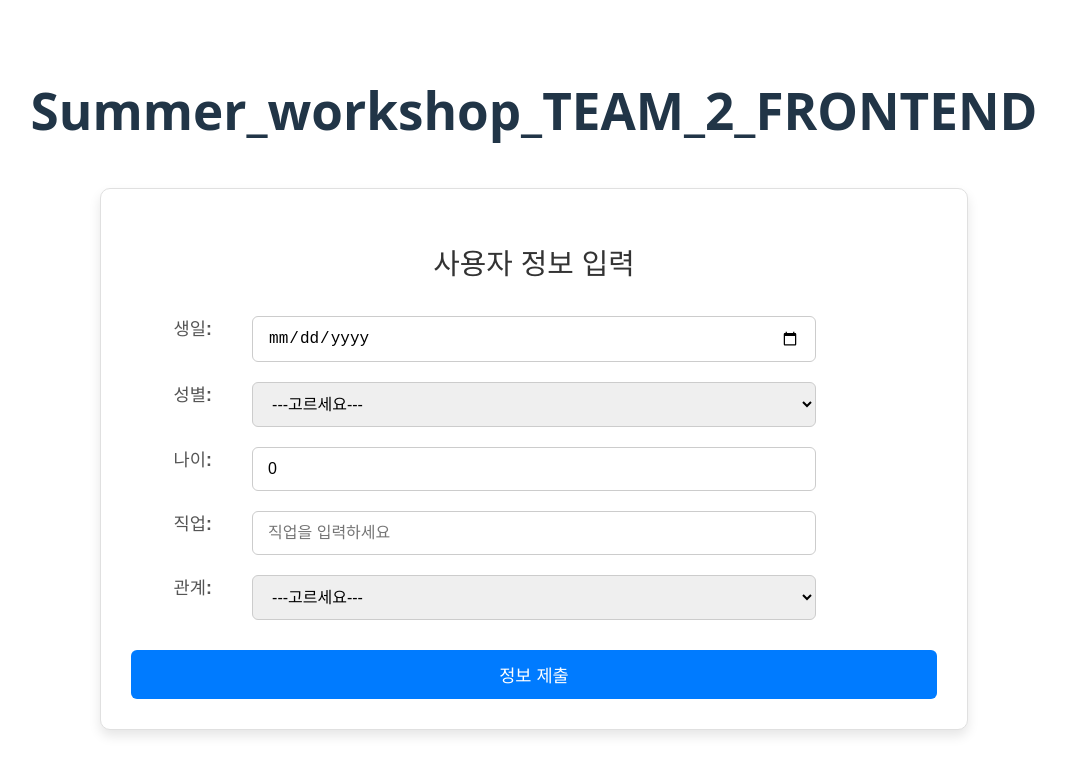
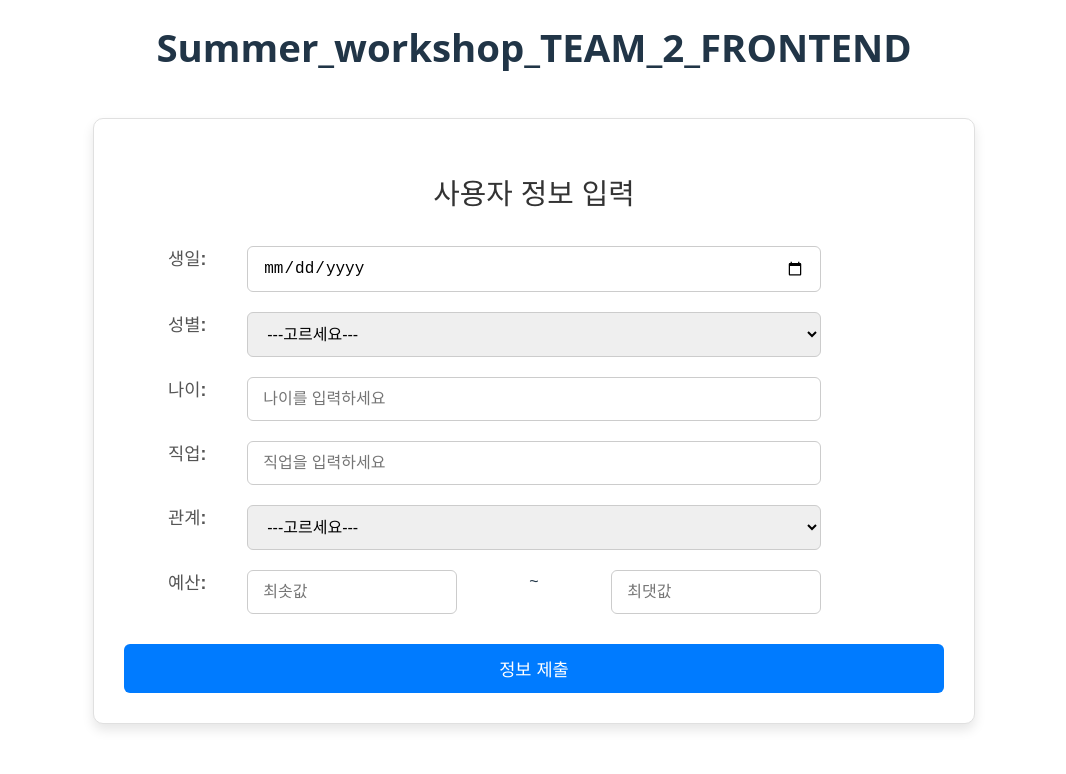
Before and after one commit to Jaram2025/Summer_workshop_TEAM_2_FRONTEND, a React (Vite) app: page / in a window 1280 px wide. Shown: the top 774 px of the page, without its empty margins (106-1172 px from the left). Built offline with nearby package versions, Linux system fonts and the light colour scheme; no server answers.

Commit message:
입력 폼 수정 및 간단한 api 테스트 코드 작성

```diff
--- a/index.html
+++ b/index.html
@@ -1,5 +1,5 @@
 <!doctype html>
-<html lang="en">
+<html lang="en" width="100%">
   <head>
     <meta charset="UTF-8" />
     <meta name="viewport" content="width=device-width, initial-scale=1.0" />
--- a/package.json
+++ b/package.json
@@ -16,6 +16,7 @@
   },
   "devDependencies": {
     "@eslint/js": "^9.30.1",
+    "@types/node": "^24.0.14",
     "@types/react": "^19.1.8",
     "@types/react-dom": "^19.1.6",
     "@vitejs/plugin-react": "^4.6.0",
--- a/src/App.css
+++ b/src/App.css
@@ -1,8 +1,19 @@
 #root {
   max-width: 1280px;
+  width: 80%;
   margin: 0 auto;
   padding: 2rem;
   text-align: center;
+  align-items: center;
+  padding-top: 0px;
+}
+
+.app {
+  text-align: center;
+  margin-top: 50px;
+}
+h1{
+  font-size: 3vw;
 }
 
 .container {
--- a/src/App.tsx
+++ b/src/App.tsx
@@ -1,78 +1,36 @@
 // import { useState } from 'react'
 import { useState } from 'react';
-import axios from 'axios';
 import './App.css';
-import UserForm from './component/UserFrom';
-import type { UserFormData } from './component/UserFrom'
+import UserForm from './component/UserForm';
+import type { UserFormData } from "./type/type";
+import ApiManager from './api/api';
+import ResultForm from "./component/ResultForm.tsx";
 
-interface ApiResponse {
-  message: string;
-  status: 'success' | 'error'; // 응답 상태를 명확히
-  data?: UserFormData; // 선택적으로 추가 데이터를 받을 수 있음
-}
 
-function App() {
-  // 2. API 호출 중 로딩 상태를 관리합니다. (버튼 비활성화 등에 사용)
-  const [isLoading, setIsLoading] = useState<boolean>(false);
-  // 3. API 응답 메시지를 저장할 상태입니다.
-  const [apiMessage, setApiMessage] = useState<string | null>(null);
-  // 4. API 응답의 성공/실패 상태를 저장할 상태입니다.
-  const [apiStatus, setApiStatus] = useState<'success' | 'error' | null>(null);
+
+export default function App() {
+  const apiManager = new ApiManager();
 
   const [receivedFormData, setReceivedFormData] = useState<UserFormData | null>(null);
-
-  const [resultData, setResultData] = useState<string | null>(null);
+  //const [resultData, setResultData] = useState<string | null>(null);
 
   const handleUserFormSubmit = async (data: UserFormData): Promise<void> => {
     setReceivedFormData(data);
-    const API_URL = 'https://jsonplaceholder.typicode.com/posts';
-    try {
-        console.log('App.tsx: API로 전송할 데이터:', data);
-        const response = await axios.post<UserFormData>(API_URL, data);
 
-        console.log('App.tsx: API 응답 데이터:', response.data, typeof response.data);
-
-        setResultData(response.data.birthday);
-
-        setApiMessage('사용자 정보가 성공적으로 제출되었습니다!');
-        setApiStatus('success');
-
-      } catch (error) {
-        if (axios.isAxiosError(error)) {
-          console.error('App.tsx: API 요청 오류:', error.message);
-          const errorMessage = error.response?.data?.message || '서버와 통신 중 오류가 발생했습니다.';
-          setApiMessage(errorMessage);
-          setApiStatus('error');
-        } else {
-          console.error('App.tsx: 예상치 못한 오류:', error);
-          setApiMessage('예상치 못한 오류가 발생했습니다.');
-          setApiStatus('error');
-        }
-      } finally {
-        setIsLoading(false);
-      }
+    const [_, err] = await apiManager.post(data);
+    if(err != null){
+      //setResultData("ok");
+    }
   };
   return (
     <>
-      <div className="App" style={{ textAlign: 'center', marginTop: '50px' }}>
+      <div className="App">
         <h1>Summer_workshop_TEAM_2_FRONTEND</h1>
           <UserForm onSubmit={handleUserFormSubmit} />
-            {receivedFormData && (
-              <div className={"container"}>
-                {/* <div className="receivedData">
-                  <h3>App.tsx에서 받은 데이터:</h3>
-                  <p>생일: <span>{receivedFormData.birthday}</span></p>
-                  <p>성별: <span>{receivedFormData.gender}</span></p>
-                  <p>나이: <span>{receivedFormData.age}</span></p>
-                  <p>직업: <span>{receivedFormData.job}</span></p>
-                  <p>관계: <span>{receivedFormData.relationship}</span></p>
-                </div> */}
-                <span>{resultData}</span>
-              </div>
+          {receivedFormData && (
+              <><ResultForm/></>
           )}
       </div>
     </>
-  )
+  );
 }
-
-export default App
--- /dev/null
+++ b/src/api/api.ts
@@ -0,0 +1,45 @@
+import axios from 'axios';
+import type { Result, UserFormData } from '../type/type';
+
+// interface ApiRequest {
+//
+// }
+
+interface ApiResponse {
+  message: string;
+  status: 'success' | 'error';
+  data?: UserFormData;
+}
+
+export default class ApiManager {
+    API_URL: string = import.meta.env.VITE_MOCK_SERVER_URL;
+
+    async post(data: UserFormData): Promise<Result<ApiResponse, Error>>{
+
+        const result: ApiResponse = {message: "ok", status: "success"};
+        console.log('App.tsx: API로 전송할 데이터:', data);
+
+        const response = await axios.post<UserFormData>(this.API_URL, data);
+
+        console.log('App.tsx: API 응답 데이터:', response.data, JSON.stringify(response.data));
+
+        return [result, null];
+    }
+}
+
+    //   }
+
+    //   } catch (error) {
+    //     if (axios.isAxiosError(error)) {
+    //       console.error('App.tsx: API 요청 오류:', error.message);
+    //       const errorMessage = error.response?.data?.message || '서버와 통신 중 오류가 발생했습니다.';
+    //       setApiMessage(errorMessage);
+    //       setApiStatus('error');
+    //     } else {
+    //       console.error('App.tsx: 예상치 못한 오류:', error);
+    //       setApiMessage('예상치 못한 오류가 발생했습니다.');
+    //       setApiStatus('error');
+    //     }
+    //   } finally {
+    //     setIsLoading(false);
+    //   }
--- a/src/component/MainBox.tsx
+++ b/src/component/MainBox.tsx
@@ -1,10 +1,6 @@
 import React from 'react';
 
-// 'React.FC'는 "React Functional Component"의 약자로,
-// 이 함수가 React 컴포넌트임을 명시하고 기본적인 props 타입(children 등)을 제공합니다.
 const HelloWorld: React.FC = () => {
-  // 컴포넌트는 JSX(JavaScript XML)를 반환합니다.
-  // JSX는 HTML과 매우 유사하게 생겼으며, React가 UI를 렌더링하는 방식을 정의합니다.
   return (
     <div>
       <h1>Hello, World!</h1>
@@ -12,5 +8,4 @@ const HelloWorld: React.FC = () => {
   );
 };
 
-// 이 컴포넌트를 다른 파일에서 임포트하여 사용할 수 있도록 내보냅니다.
 export default HelloWorld;
--- /dev/null
+++ b/src/component/ResultForm.tsx
@@ -0,0 +1,11 @@
+import React from 'react';
+
+const ResultForm: React.FC = () => {
+    return (
+        <div  className={"container"}>
+            <h1>Hello, World!</h1>
+        </div>
+    );
+};
+
+export default ResultForm;
--- a/src/component/UserForm.module.css
+++ b/src/component/UserForm.module.css
@@ -43,7 +43,6 @@
   }
 
   .inputField {
-    width: 100%;
     padding: 12px 15px;
     border: 1px solid #ccc;
     border-radius: 6px;
@@ -56,6 +55,32 @@
     -webkit-appearance: none; /* 기본 스피너 모양 제거 */
     margin: 0; /* 일부 브라우저에서 마진이 남는 것을 방지 */
   }
+  }
+
+.budgetInputField {
+    width: 40%;
+    padding: 12px 15px;
+    border: 1px solid #ccc;
+    border-radius: 6px;
+    font-size: 1rem;
+    box-sizing: border-box;
+
+    &::-webkit-outer-spin-button,
+    &::-webkit-inner-spin-button {
+        -webkit-appearance: none; /* 기본 스피너 모양 제거 */
+        margin: 0; /* 일부 브라우저에서 마진이 남는 것을 방지 */
+    }
+}
+
+  .budgetField{
+      width: 70%;
+      display: flex;
+      border: none;
+  }
+
+  .budgetInputSpan{
+      width: 30%;
+      padding: 0;
   }
 
   .inputField:focus {
--- a/src/component/UserFrom.tsx
+++ b/src/component/UserForm.tsx
@@ -2,44 +2,27 @@
 
 import React, { useState } from 'react';
 import styles from './UserForm.module.css';
-
-// UserForm 컴포넌트가 부모에게 전달할 데이터의 타입을 정의합니다.
-export interface UserFormData {
-    birthday: string;
-    gender: string;
-    age: number;
-    job: string;
-    relationship: string;
-}
-
-// UserForm 컴포넌트가 부모로부터 받을 props의 타입을 정의합니다.
+import type { UserFormData } from '../type/type';
 interface UserFormProps {
-    onSubmit: (data: UserFormData) => void; // UserFormData 객체를 인자로 받는 함수
+    onSubmit: (data: UserFormData) => void;
 }
 
 const UserForm: React.FC<UserFormProps> = ({ onSubmit }) => {
     const [birthday, setBirthday] = useState<string>('');
-    const [gender, setGeder] = useState<string>('');
+    const [gender, setGender] = useState<string>('');
     const [age, setAge] = useState<number>(0);
     const [job, setJob] = useState<string>('');
     const [relationship, setRelationship] = useState<string>('');
+    const [budgetMin, setBudgetMin] = useState<number>(0);
+    const [budgetMax, setBudgetMax] = useState<number>(0);
 
-  // 폼 제출 이벤트 핸들러
     const handleSubmit = (event: React.FormEvent<HTMLFormElement>): void => {
-    event.preventDefault(); // 폼의 기본 동작(페이지 새로고침) 방지
+        event.preventDefault();
 
-    // 입력 필드에서 현재 값들을 가져와 UserFormData 객체로 만듭니다.
-    const formData: UserFormData = { birthday, gender, age, job, relationship };
+        const formData: UserFormData = { birthday, gender, age, job, relationship, budgetMin, budgetMax };
 
         // 부모 컴포넌트로부터 전달받은 onSubmit 함수를 호출하여 데이터를 전달합니다.
         onSubmit(formData);
-
-    // // 폼 제출 후 입력 필드 초기화
-    // setBirthday('');
-    // setGeder('');
-    // setAge(0);
-    // setJob('');
-    // setRelationship('nothing');
     };
 
     return (
@@ -67,12 +50,12 @@ const UserForm: React.FC<UserFormProps> = ({ onSubmit }) => {
           <select
             id="genderInput"
             className={styles.inputField}
-            onChange={(e) => setGeder(e.target.value)}
+            onChange={(e) => setGender(e.target.value)}
             required>
             <option value=""> ---고르세요---</option>
             <option value="남자">남자</option>
             <option value="여자">여자</option>
-            <option value="선택 안함">선택 안함함</option>
+            <option value="선택 안함">선택 안함</option>
         </select>
         </div>
         <div className={styles.inputGroup}>
@@ -81,13 +64,15 @@ const UserForm: React.FC<UserFormProps> = ({ onSubmit }) => {
           </label>
           <input
             type="number"
+            min="0"
             id="ageInput"
             className={styles.inputField}
-            value={age}
+
             onChange={(e) => {
-              const v = parseInt(e.target.value);
-              if(v < 0) setAge(0);
-              setAge(v);
+              console.log("check");
+              const v = parseInt(String(e.target.value));
+              if(!Number.isNaN(v)) setAge(v);
+              //else setAge(undefined);
               }
             }
             placeholder="나이를 입력하세요"
@@ -126,6 +111,45 @@ const UserForm: React.FC<UserFormProps> = ({ onSubmit }) => {
             <option value="기타">기타</option>
         </select>
         </div>
+          <div className={styles.inputGroup}>
+              <label htmlFor="budgetInput" className={styles.label}>
+                  예산:
+              </label>
+              <span className={styles.budgetField}>
+              <input
+                  type="number"
+                  min="0"
+                  id="budgetMinInput"
+                  className={styles.budgetInputField}
+
+                  onChange={(e) => {
+                      const v = parseInt(String(e.target.value));
+                      if(!Number.isNaN(v)) setBudgetMin(v);
+                  }
+                  }
+                  placeholder="최솟값"
+                  required
+              />
+                  <span className={styles.budgetInputSpan}>~
+                  </span>
+              <input
+                  type="number"
+                  min="0"
+                  id="budgetMaxInput"
+                  className={styles.budgetInputField}
+
+                  onChange={(e) => {
+                      const v = parseInt(String(e.target.value));
+                      if(!Number.isNaN(v)) setBudgetMax(v);
+                  }
+                  }
+                  placeholder="최댓값"
+                  required
+              />
+              </span>
+
+          </div>
+
         <button type="submit" className={styles.submitButton}>
           정보 제출
         </button>
--- /dev/null
+++ b/src/type/type.ts
@@ -0,0 +1,12 @@
+//export type Result<T> = { ok: true; value: T } | { ok: false; err: string };
+export type Result<T, E> = [T, null] | [null, E];
+
+export interface UserFormData {
+    birthday: string;
+    gender: string;
+    age: number;
+    job: string;
+    relationship: string;
+    budgetMin: number;
+    budgetMax: number;
+}
```
Also changed, not shown: 2 other files (tests, documents, lock files or other folders). Lines whose indentation alone changed are shown as unchanged.
